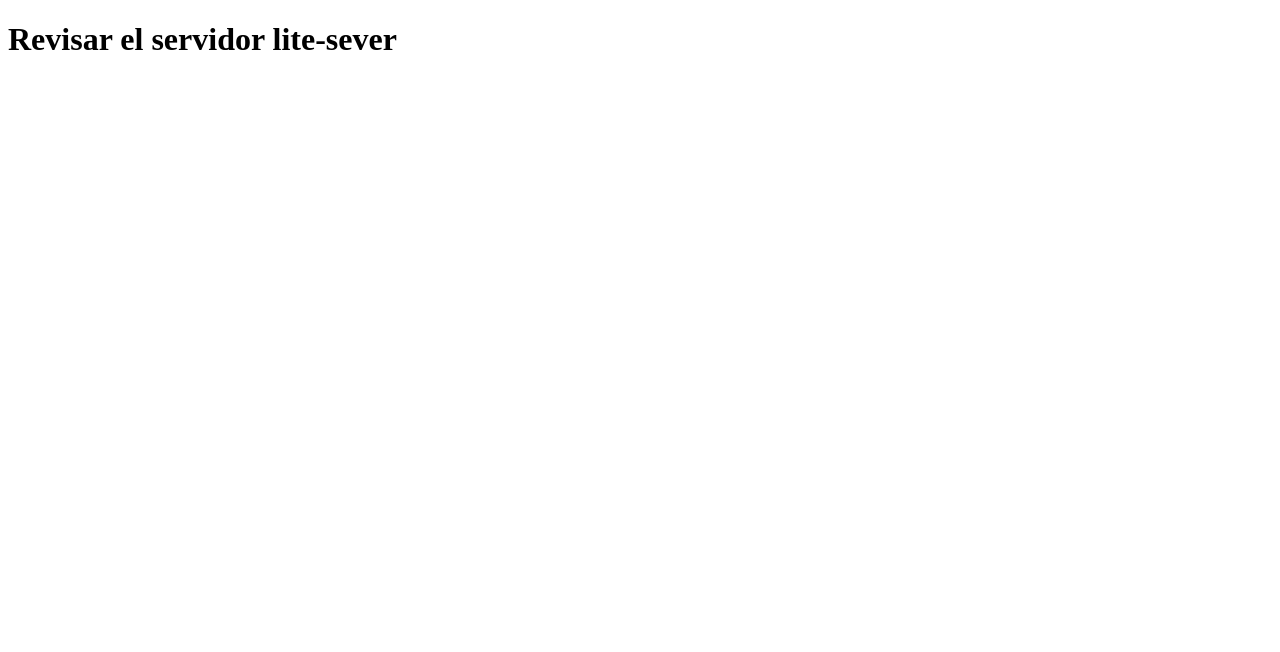
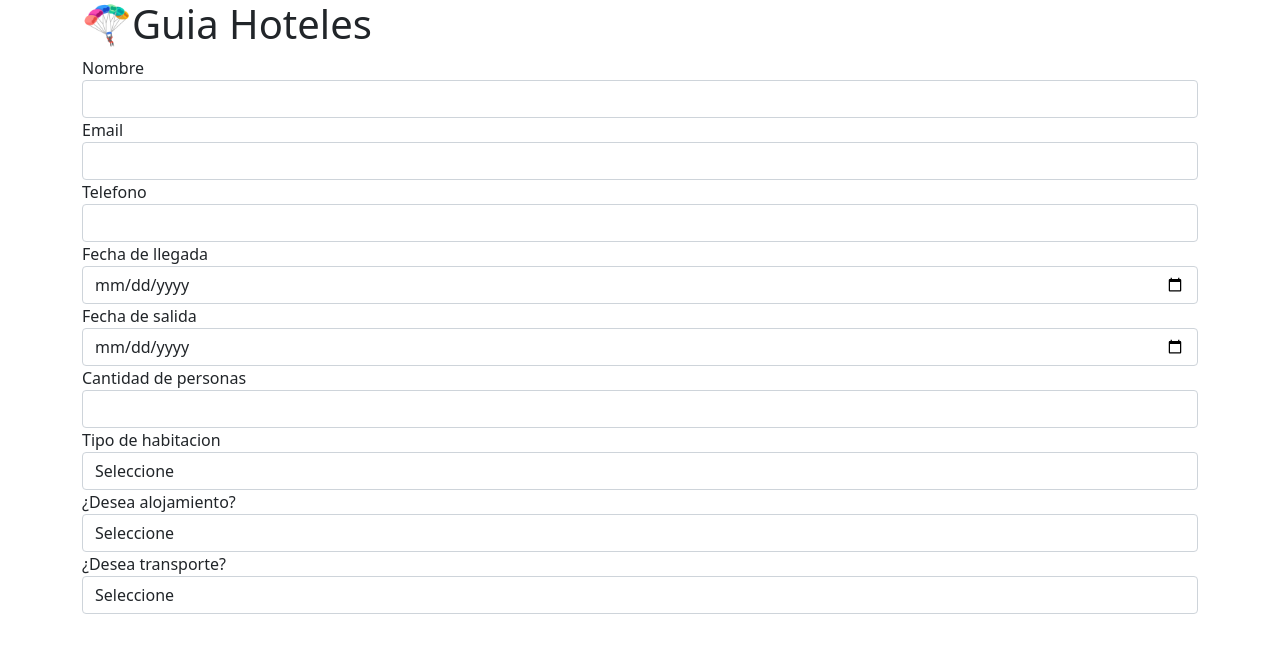
Before and after one commit to oramirezj/ProyectoCoursera, a website: page index.html in a window 1280 px wide. Drawn offline with nearby package versions, Linux system fonts and the light colour scheme.

Commit message:
Se agrega bootstrap css y js, y contenido ejemplo

```diff
--- a/index.html
+++ b/index.html
@@ -1,12 +1,78 @@
 <!DOCTYPE html>
 <html lang="en">
+
 <head>
     <meta charset="UTF-8">
     <meta http-equiv="X-UA-Compatible" content="IE=edge">
     <meta name="viewport" content="width=device-width, initial-scale=1.0">
     <title>🪂Guia Hoteles</title>
+    <link rel="stylesheet" href="node_modules/bootstrap/dist/css/bootstrap.min.css">
 </head>
+
 <body>
-    <h1>Revisar el servidor lite-sever</h1>
+
+    <div class="container">
+        <div class="row">
+            <div class="col-md-12">
+                <h1>🪂Guia Hoteles</h1>
+            </div>
+        </div>
+        <div class="row">
+            <div class="col-md-12">
+                <form action="index.php" method="post">
+                    <div class="form-group">
+                        <label for="">Nombre</label>
+                        <input type="text" name="nombre" class="form-control">
+                    </div>
+                    <div class="form-group">
+                        <label for="">Email</label>
+                        <input type="email" name="email" class="form-control">
+                    </div>
+                    <div class="form-group">
+                        <label for="">Telefono</label>
+                        <input type="text" name="telefono" class="form-control">
+                    </div>
+                    <div class="form-group">
+                        <label for="">Fecha de llegada</label>
+                        <input type="date" name="fecha_llegada" class="form-control">
+                    </div>
+                    <div class="form-group">
+                        <label for="">Fecha de salida</label>
+                        <input type="date" name="fecha_salida" class="form-control">
+                    </div>
+                    <div class="form-group">
+                        <label for="">Cantidad de personas</label>
+                        <input type="number" name="cantidad_personas" class="form-control">
+                    </div>
+                    <div class="form-group">
+                        <label for="">Tipo de habitacion</label>
+                        <select name="tipo_habitacion" class="form-control">
+                            <option value="">Seleccione</option>
+                            <option value="Simple">Simple</option>
+                            <option value="Doble">Doble</option>
+                            <option value="Triple">Triple</option>
+                            <option value="Cuadruple">Cuadruple</option>
+                        </select>
+                    </div>
+                    <div class="form-group">
+                        <label for="">¿Desea alojamiento?</label>
+                        <select name="alojamiento" class="form-control">
+                            <option value="">Seleccione</option>
+                            <option value="Si">Si</option>
+                            <option value="No">No</option>
+                        </select>
+                    </div>
+                    <div class="form-group">
+                        <label for="">¿Desea transporte?</label>
+                        <select name="transpote" class="form-control">
+                            <option value="">Seleccione</option>
+                            <option value="Si">Si</option>
+                            <option value="No">No</option>
+                        </select>
+                    </div>
 </body>
+
+
+<script src="node_modules/jquery/dist/jquery.min.js"></script>
+
 </html>
--- a/package.json
+++ b/package.json
@@ -11,5 +11,10 @@
   "license": "ISC",
   "devDependencies": {
     "lite-server": "^2.6.1"
+  },
+  "dependencies": {
+    "bootstrap": "^5.1.3",
+    "jquery": "^3.6.0",
+    "popper.js": "^1.16.1"
   }
 }
```
Also changed, not shown: 1 other file.
